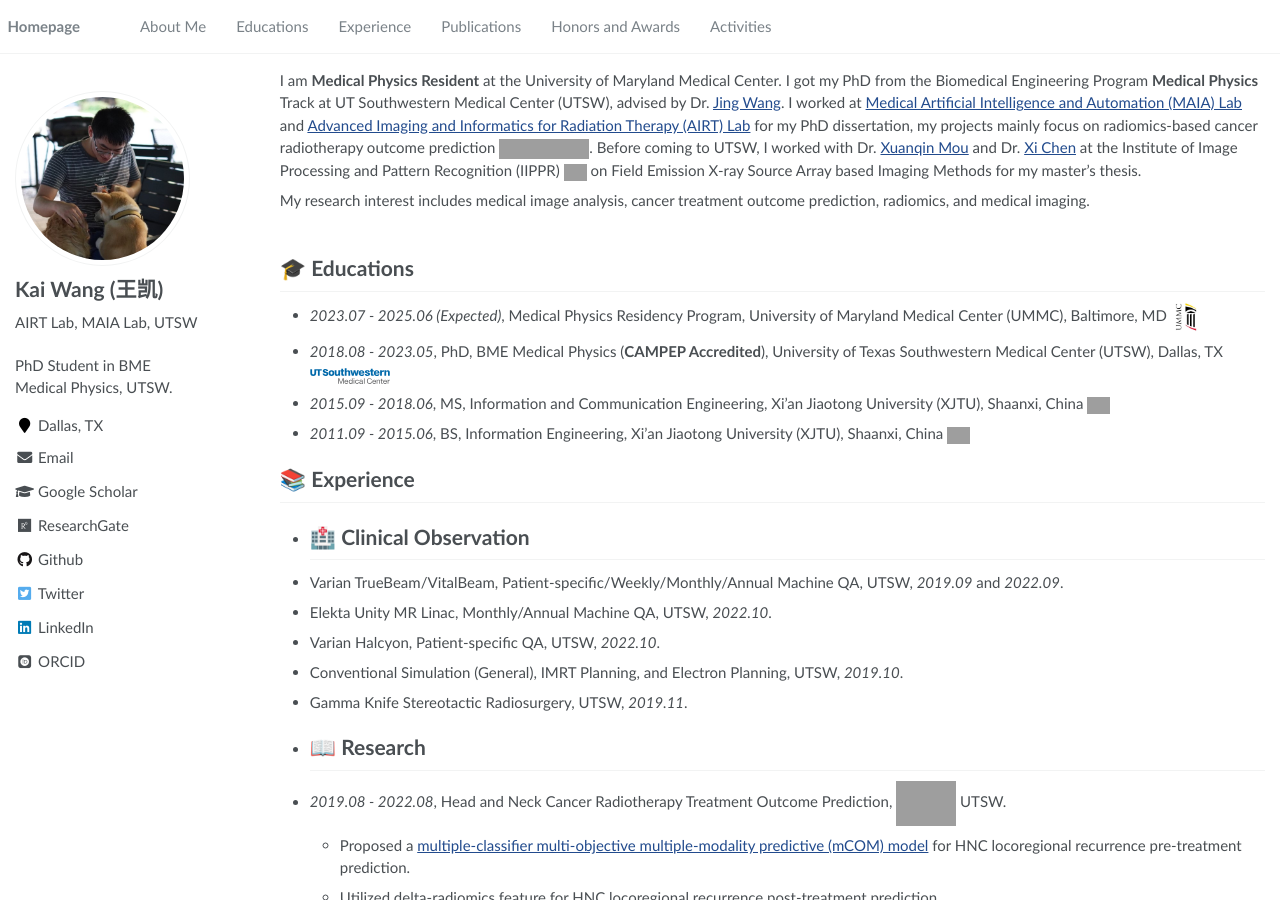
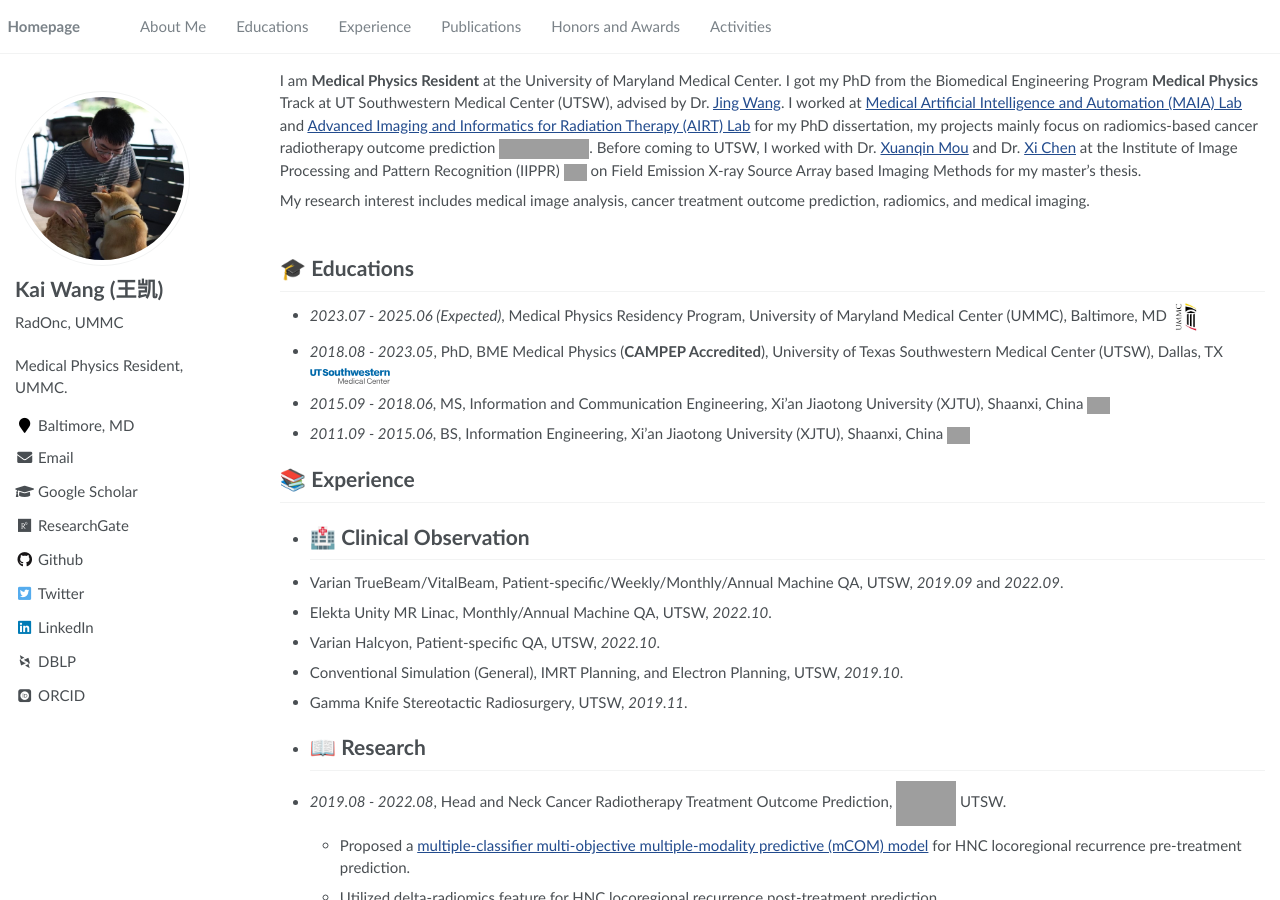
Before and after one commit to wangkaiwan/wangkaiwan.github.io, a Jekyll site: the page built from _pages/about.md, in a window 1280 px wide and 900 px high. Built offline with Jekyll 4.4.1, drawn with Linux system fonts in a browser that asks for light colours; some web fonts are replaced; grey boxes are pictures that could not be loaded.

Commit message:
Update _config.yml

```diff
--- a/_config.yml
+++ b/_config.yml
@@ -7,7 +7,7 @@
 
 # Site Settings
 title                    : "Kai Wang (王凯)"
-description              : "PhD Student in BME Medical Physics, UTSW."
+description              : "Medical Physics Resident, UMMC."
 repository               : "wangkaiwan/wangkaiwan.github.io"
 google_scholar_stats_use_cdn : true
 
@@ -23,12 +23,12 @@ baidu_site_verification  : # code-ZxFK3f4pfb
 author:
   name             : "Kai Wang (王凯)"
   avatar           : "images/medium-512.jpg"
-  bio              : "AIRT Lab, MAIA Lab, UTSW"
-  location         : "Dallas, TX"
+  bio              : "RadOnc, UMMC"
+  location         : "Baltimore, MD"
   employer         :
   pubmed           :
   googlescholar    : "https://scholar.google.com/citations?user=lawzt94AAAAJ"
-  email            : "Kai. Wang@UTSouthwestern.edu"
+  email            : "Kai. Wang@UMM.edu"
   researchgate     : "https://www.researchgate.net/profile/Kai-Wang-136"
   uri              :
   bitbucket        :
@@ -44,7 +44,7 @@ author:
   impactstory      : #"https://profiles.impactstory.org/u/xxxx-xxxx-xxxx-xxxx"
   lastfm           :
   linkedin         : "kai-wang-9b3102b7/"
-  dblp             :
+  dblp             : "78/2022-53"
   orcid            : "https://orcid.org/0000-0003-2155-1445"
   pinterest        :
   soundcloud       :
```
